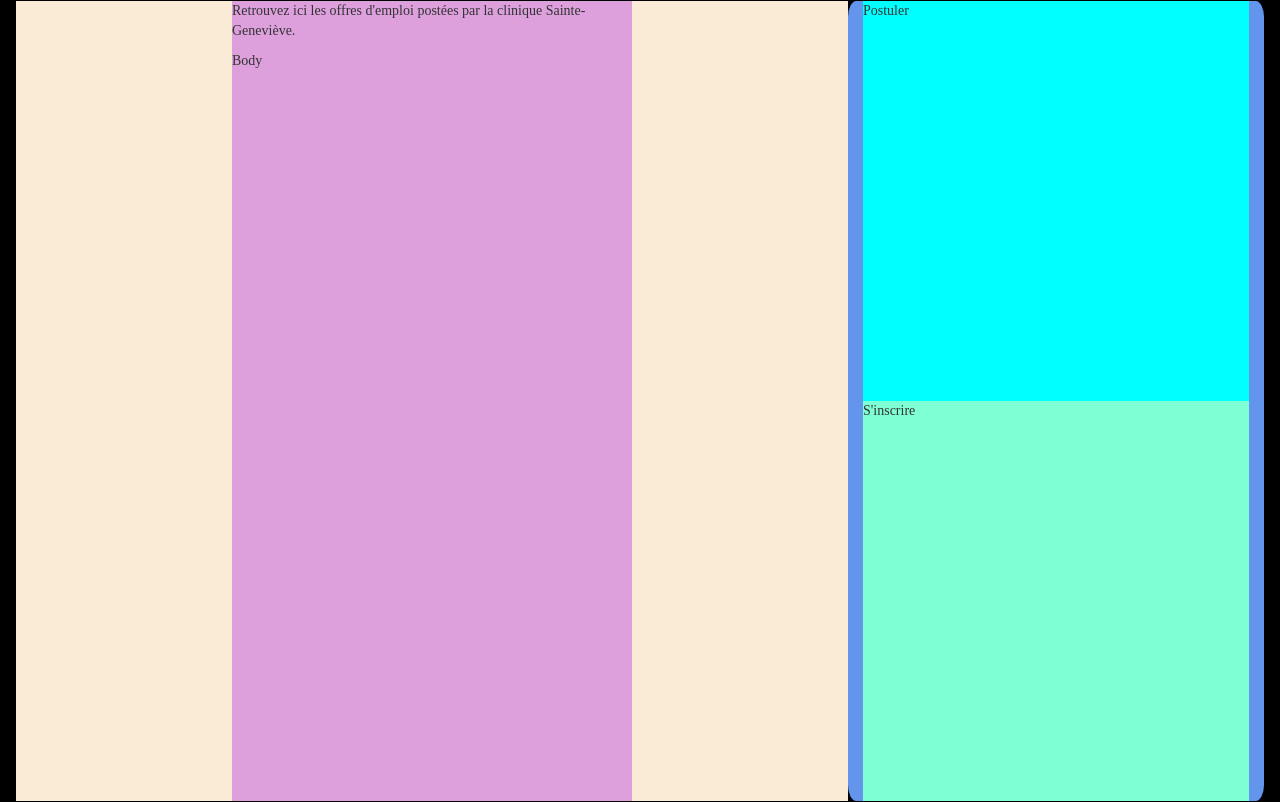
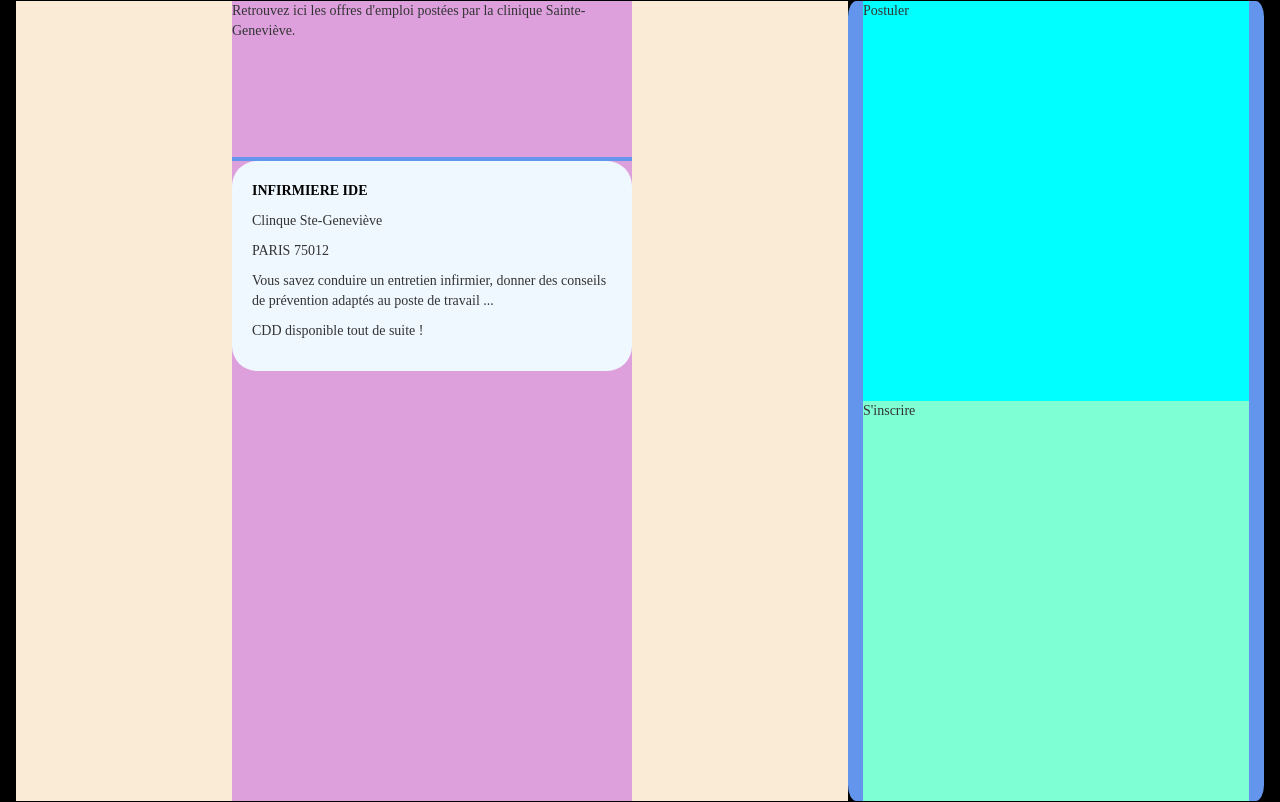
Before and after one commit to JulesVautier/EasyEnvHTML, a website: page development/html/index.html in a window 1280 px wide. Drawn offline with nearby package versions, Linux system fonts and the light colour scheme.

Commit message:
border radius

```diff
--- a/development/html/index.html
+++ b/development/html/index.html
@@ -22,8 +22,11 @@
         margin: 0 auto;
     }
     .container-annonce-header {
+        height: 20vh;
+        border-bottom: 4px solid cornflowerblue;
     }
     .container-annonce-body {
+        height: 80vh;
     }
     .actions {
         border-radius: 2%;
@@ -32,6 +35,11 @@
         height: 50vh;
     }
     .text-header {
+    }
+    .annonce-square {
+        border-radius: 25px;
+        background-color: aliceblue;
+        padding: 20px;
     }
 </style>
 <body style="max-height: 100%">
@@ -44,7 +52,13 @@
                         <p class="text-header">Retrouvez ici les offres d'emploi postées par la clinique Sainte-Geneviève.</p>
                     </div>
                     <div class="container-annonce-body">
-                        Body
+                        <div class="annonce-square">
+                            <b><p style="color: black">INFIRMIERE IDE</p></b>
+                            <p>Clinque Ste-Geneviève</p>
+                            <p>PARIS 75012</p>
+                            <p>Vous savez conduire un entretien infirmier, donner des conseils de prévention adaptés au poste de travail ...</p>
+                            <p>CDD disponible tout de suite !</p>
+                        </div>
                     </div>
                 </div>
             </div>
```
